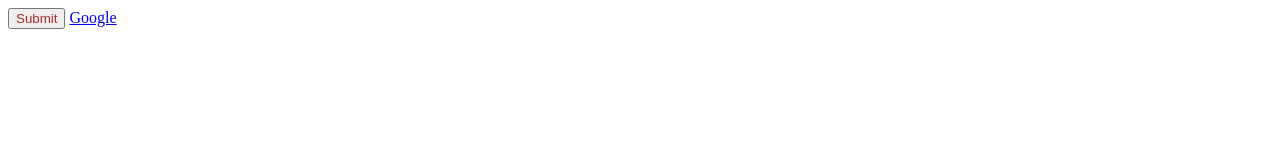
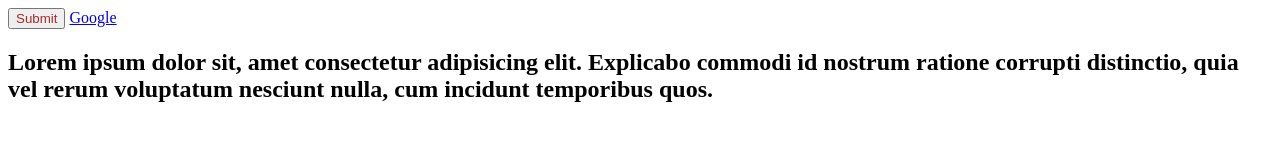
Before and after one commit to Mritunjay1kumar/WebDev, a plain HTML site: page CSS/index.html in a window 1280 px wide. Drawn offline with Linux system fonts and the light colour scheme.

Commit message:
Modified index

```diff
--- a/CSS/index.html
+++ b/CSS/index.html
@@ -16,5 +16,6 @@
 <body>
     <button id="submit">Submit</button>
     <a href="www.google.com">Google</a>
+    <h2>Lorem ipsum dolor sit, amet consectetur adipisicing elit. Explicabo commodi id nostrum ratione corrupti distinctio, quia vel rerum voluptatum nesciunt nulla, cum incidunt temporibus quos.</h2>
 </body>
 </html>
```
